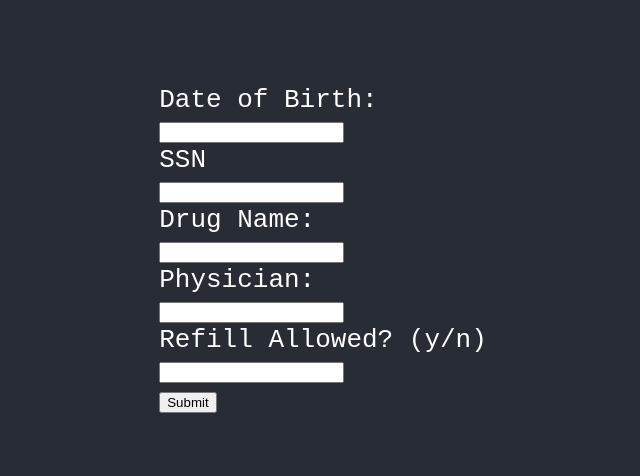
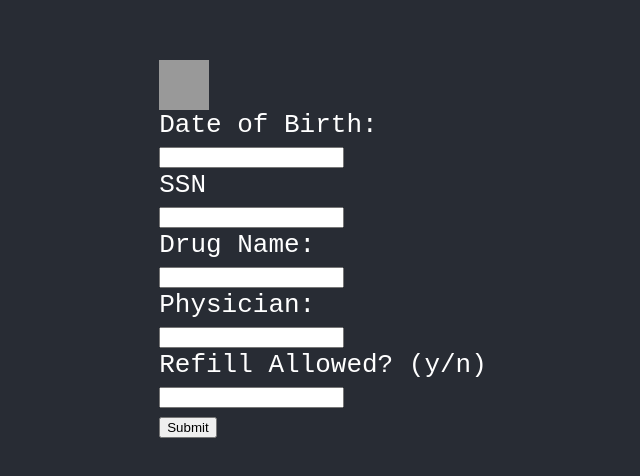
Before and after one commit to AhmadBajwaCS/Pharmacy-Database-App, a React (Create React App) app in the folder frontend/: page /log in a window 1280 px wide. Shown: the part 150-626 px from the top of the page, without its empty margins (317-957 px from the left). Built offline with nearby package versions, Linux system fonts and the light colour scheme.

Commit message:
Header not included

```diff
--- a/frontend/package.json
+++ b/frontend/package.json
@@ -8,6 +8,7 @@
     "@testing-library/user-event": "^13.5.0",
     "react": "^18.0.0",
     "react-dom": "^18.0.0",
+    "react-helmet": "^6.1.0",
     "react-router-dom": "^5.3.1",
     "react-scripts": "5.0.1",
     "web-vitals": "^2.1.4"
--- a/frontend/src/components/LogPrescription.css
+++ b/frontend/src/components/LogPrescription.css
@@ -0,0 +1,8 @@
+
+.helmet{
+    width: 50px;
+    height: 50px;
+    background: #999;
+    display: inline-block;
+    vertical-align: top;
+}
--- a/frontend/src/components/LogPrescription.js
+++ b/frontend/src/components/LogPrescription.js
@@ -5,6 +5,11 @@ function LogPrescription(props) {
     return (
         <div>
             <form>
+                <div className="helmet">
+
+                </div>
+
+                <br/>
 
                 Date of Birth:<br></br>
                 <input type="text" name="dob" /> <br></br>
```
Also changed, not shown: 1 other file (tests, documents, lock files or other folders).
